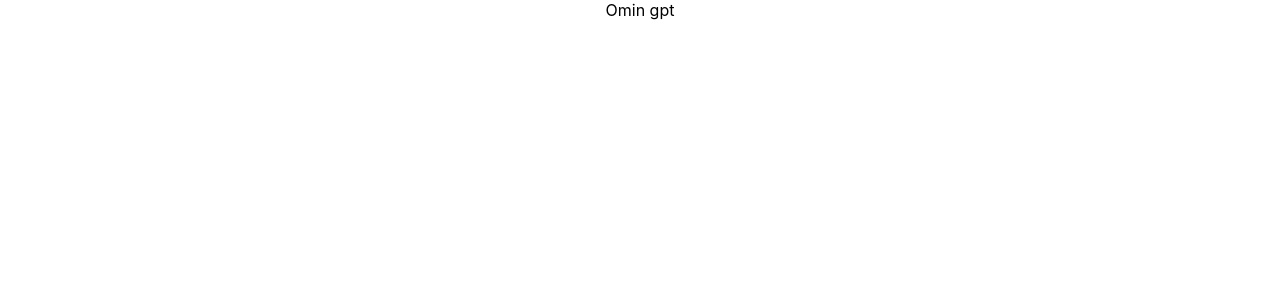
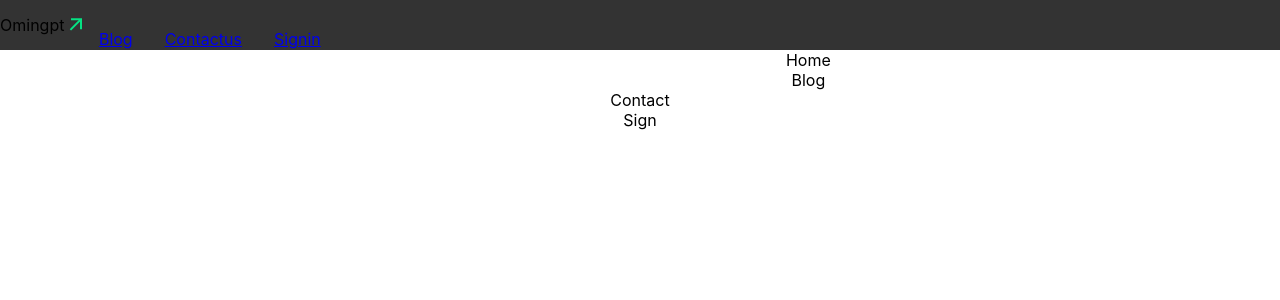
Before and after one commit to Peacesandy/omin-gpt, a React (Create React App) app: page / in a window 1280 px wide. Shown: the top 300 px of the page. Built offline with nearby package versions, Linux system fonts and the light colour scheme.

Commit message:
started styling nav

```diff
--- a/src/App.js
+++ b/src/App.js
@@ -1,9 +1,18 @@
 import './App.css';
+import Contact from './Components/Contact'
+import Navbar from './Components/Navbar';
+import Home from './Components/Home';
+import Blog from './Components/Blog';
+import Sign from './Components/Sign';
 
 function App() {
   return (
     <div className="App">
-      <div>Omin gpt</div>
+      <Navbar/>
+      <Home/>
+      <Blog/>
+      <Contact/>
+      <Sign/>
     </div>
   );
 }
--- a/src/Components/Blog.jsx
+++ b/src/Components/Blog.jsx
@@ -0,0 +1,9 @@
+import React from 'react'
+
+function Blog() {
+  return (
+    <div>Blog</div>
+  )
+}
+
+export default Blog
--- /dev/null
+++ b/src/Components/Contact.jsx
@@ -0,0 +1,9 @@
+import React from 'react'
+
+function Contact() {
+  return (
+    <div>Contact</div>
+  )
+}
+
+export default Contact
--- a/src/Components/Home.jsx
+++ b/src/Components/Home.jsx
@@ -0,0 +1,9 @@
+import React from 'react'
+
+function Home() {
+  return (
+    <div>Home</div>
+  )
+}
+
+export default Home
--- a/src/Components/Navbar.jsx
+++ b/src/Components/Navbar.jsx
@@ -0,0 +1,20 @@
+import React from 'react'
+import Arrow from '../Assets/Vector (6).png'
+import  '../Styles/Navbar.css'
+
+function Navbar() {
+  return (
+    <div>
+        <nav className='nav-container'>
+            <ul>
+            <li>Omingpt <img src={Arrow} alt="" /></li>
+            <li><a href='#Blog'>Blog</a></li>
+            <li><a href='#Contact'>Contactus</a></li>
+            <li><a href='#Sign'>Signin</a></li>
+            </ul>
+        </nav>
+    </div>
+  )
+}
+
+export default Navbar
--- /dev/null
+++ b/src/Components/Sign.jsx
@@ -0,0 +1,9 @@
+import React from 'react'
+
+function Sign() {
+  return (
+    <div>Sign</div>
+  )
+}
+
+export default Sign
--- a/src/Styles/Navbar.css
+++ b/src/Styles/Navbar.css
@@ -0,0 +1,31 @@
+*{
+    box-sizing: border-box;
+}
+
+.nav-container{
+    display: block;
+    height: 50px;
+    line-height: 50px;
+    background-color: #333;
+    justify-content: space-between;
+}
+
+.nav-container ul{
+    list-style: none;
+    padding: 0;
+    margin: 0;
+}
+
+.nav-container li{
+    float: left;
+}
+
+.nav-container li a {
+    display: inline-block;
+    text-align: center;
+    padding: 14px 16px;
+}
+
+.nav-container li a.active {
+    background-color: #3786E1;
+}
```
Also changed, not shown: src/Components/contactus.jsx (deleted), src/Components/signin.jsx (deleted).
